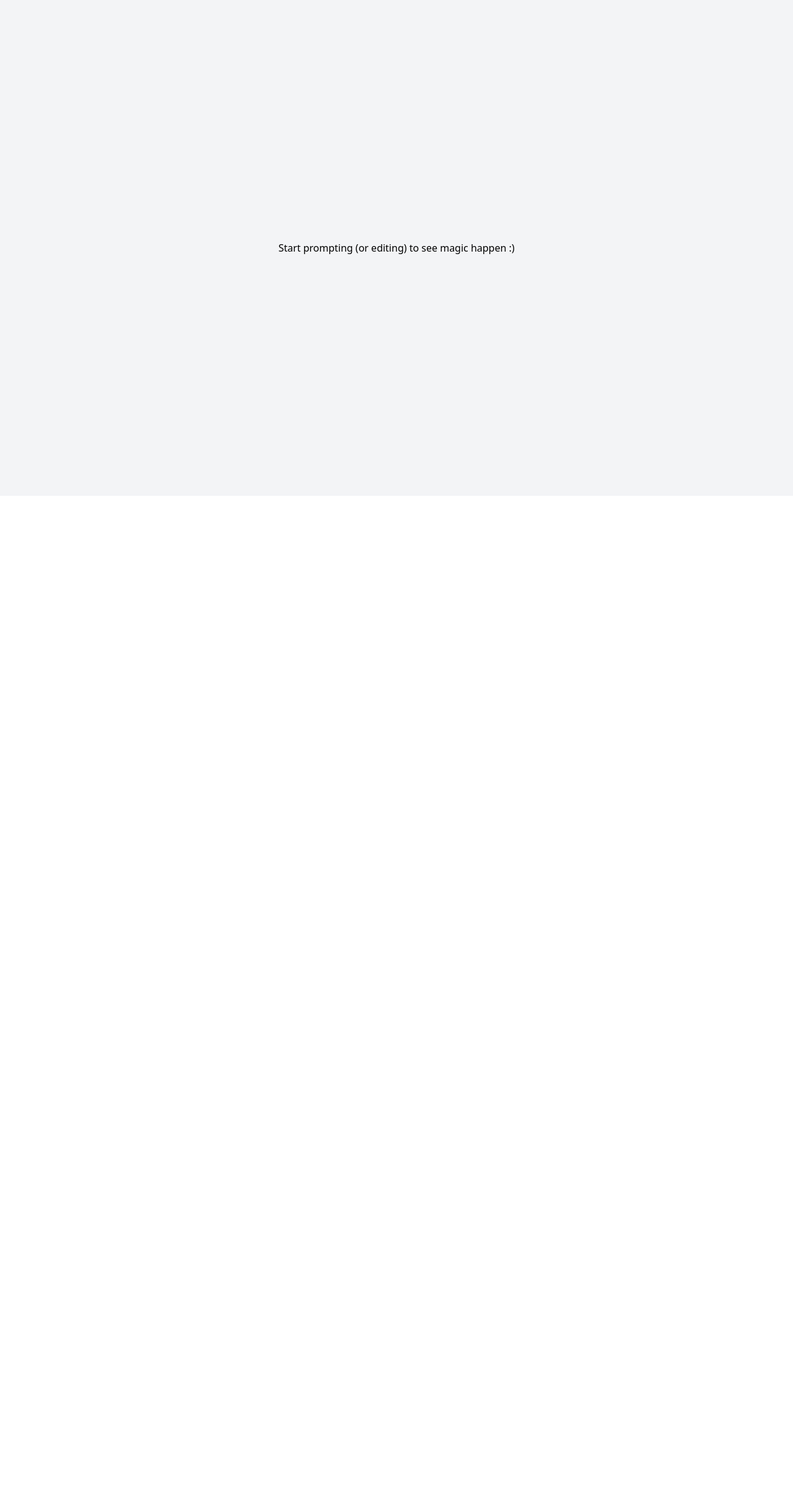
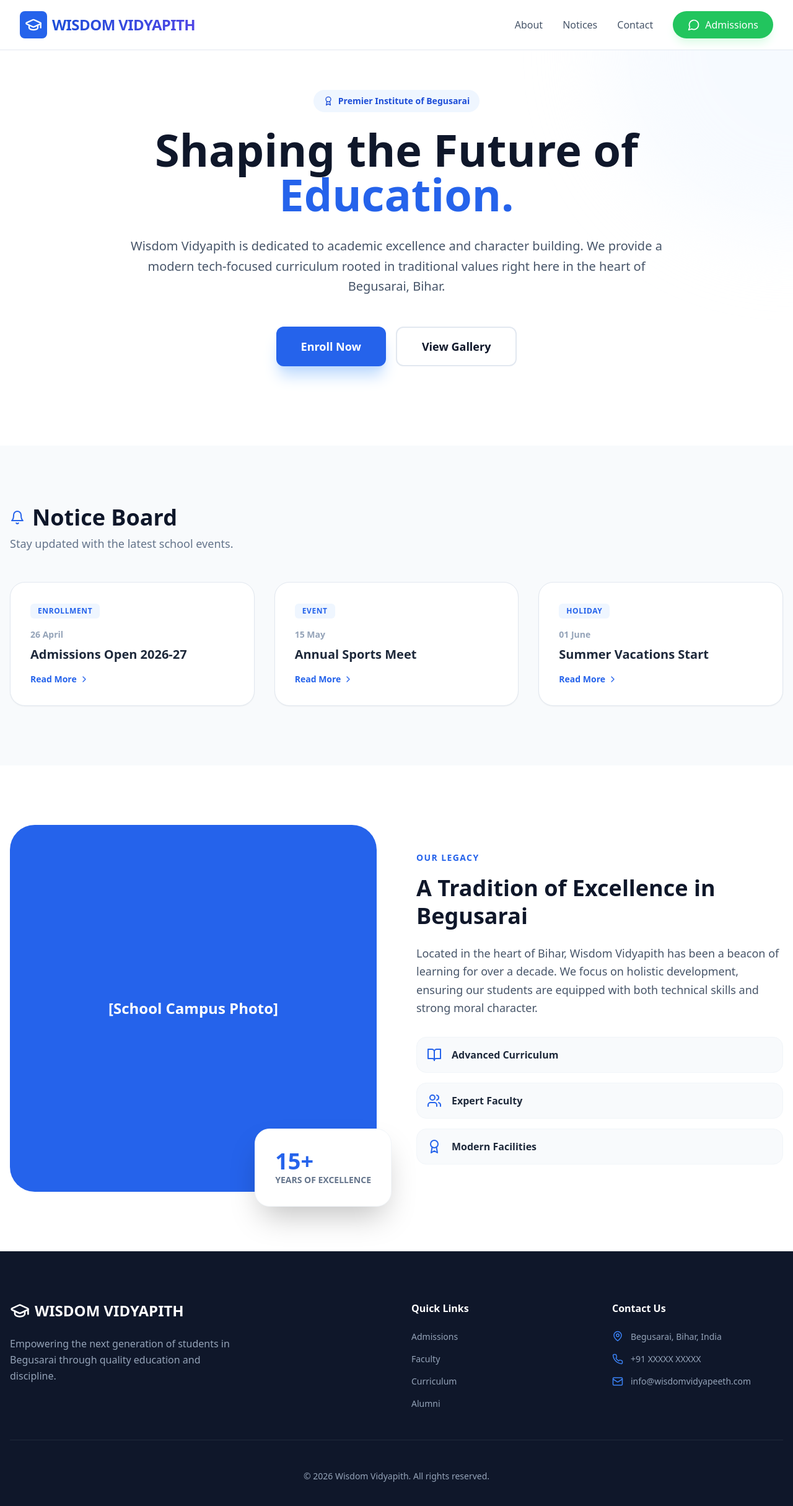
Before and after one commit to divyanshuashudev/wisom-vidyapith, a React (Vite) app: page / in a window 1280 px wide. Shown: the top 2430 px of the page at 62% size. Before the commit the page ends 800 px from the top, so only its background shows below. Built offline with nearby package versions, Linux system fonts and the light colour scheme.

Commit message:
Update App.tsx
this is second change which is supposed to add the frontend required . it will be an upgrade from the white screen.

```diff
--- a/src/App.tsx
+++ b/src/App.tsx
@@ -1,7 +1,201 @@
+import React, { useState, useEffect } from 'react';
+import {
+  GraduationCap,
+  BookOpen,
+  Users,
+  Bell,
+  MapPin,
+  Phone,
+  Mail,
+  MessageCircle,
+  ChevronRight,
+  Award
+} from 'lucide-react';
+
 function App() {
   return (
-    <div className="min-h-screen bg-gray-100 flex items-center justify-center">
-      <p>Start prompting (or editing) to see magic happen :)</p>
+    <div className="min-h-screen bg-slate-50 font-sans text-slate-900">
+      {/* Navigation */}
+      <nav className="sticky top-0 z-50 bg-white/90 backdrop-blur-md border-b border-slate-200">
+        <div className="max-w-7xl mx-auto px-4 sm:px-6 lg:px-8">
+          <div className="flex justify-between h-20 items-center">
+            <div className="flex items-center gap-2">
+              <div className="bg-blue-600 p-2 rounded-lg">
+                <GraduationCap className="text-white" size={28} />
+              </div>
+              <span className="text-2xl font-black tracking-tight bg-gradient-to-r from-blue-700 to-indigo-600 bg-clip-text text-transparent">
+                WISDOM VIDYAPITH
+              </span>
+            </div>
+
+            <div className="hidden md:flex items-center gap-8 font-medium text-slate-600">
+              <a href="#about" className="hover:text-blue-600 transition-colors">About</a>
+              <a href="#notices" className="hover:text-blue-600 transition-colors">Notices</a>
+              <a href="#contact" className="hover:text-blue-600 transition-colors">Contact</a>
+              <a
+                href="https://wa.me/91XXXXXXXXXX"
+                className="flex items-center gap-2 bg-green-500 hover:bg-green-600 text-white px-6 py-2.5 rounded-full shadow-lg shadow-green-100 transition-all transform hover:-translate-y-0.5"
+              >
+                <MessageCircle size={20} />
+                Admissions
+              </a>
+            </div>
+          </div>
+        </div>
+      </nav>
+
+      {/* Hero Section */}
+      <header className="relative bg-white pt-16 pb-32 overflow-hidden">
+        <div className="max-w-7xl mx-auto px-4 sm:px-6 lg:px-8 relative z-10">
+          <div className="text-center max-w-4xl mx-auto">
+            <div className="inline-flex items-center gap-2 bg-blue-50 text-blue-700 px-4 py-2 rounded-full text-sm font-bold mb-6">
+              <Award size={16} />
+              Premier Institute of Begusarai
+            </div>
+            <h1 className="text-5xl md:text-7xl font-black text-slate-900 mb-8 leading-[1.1]">
+              Shaping the Future of <span className="text-blue-600">Education.</span>
+            </h1>
+            <p className="text-xl text-slate-600 mb-12 leading-relaxed">
+              Wisdom Vidyapith is dedicated to academic excellence and character building.
+              We provide a modern tech-focused curriculum rooted in traditional values
+              right here in the heart of Begusarai, Bihar.
+            </p>
+            <div className="flex flex-wrap justify-center gap-4">
+              <button className="bg-blue-600 hover:bg-blue-700 text-white px-10 py-4 rounded-xl font-bold text-lg shadow-xl shadow-blue-200 transition-all">
+                Enroll Now
+              </button>
+              <button className="bg-white border-2 border-slate-200 hover:border-blue-600 px-10 py-4 rounded-xl font-bold text-lg transition-all">
+                View Gallery
+              </button>
+            </div>
+          </div>
+        </div>
+        <div className="absolute top-0 right-0 -translate-y-1/2 translate-x-1/2 w-[600px] h-[600px] bg-blue-50 rounded-full blur-3xl opacity-50"></div>
+      </header>
+
+      {/* Notice Board Section */}
+      <section id="notices" className="py-24 bg-slate-50">
+        <div className="max-w-7xl mx-auto px-4">
+          <div className="flex items-end justify-between mb-12">
+            <div>
+              <h2 className="text-4xl font-black text-slate-900 flex items-center gap-3">
+                <Bell className="text-blue-600" />
+                Notice Board
+              </h2>
+              <p className="text-slate-500 mt-2 text-lg">Stay updated with the latest school events.</p>
+            </div>
+          </div>
+
+          <div className="grid md:grid-cols-3 gap-8">
+            {[
+              { date: '26 April', title: 'Admissions Open 2026-27', tag: 'Enrollment' },
+              { date: '15 May', title: 'Annual Sports Meet', tag: 'Event' },
+              { date: '01 June', title: 'Summer Vacations Start', tag: 'Holiday' }
+            ].map((notice, index) => (
+              <div key={index} className="bg-white p-8 rounded-3xl border border-slate-200 shadow-sm hover:shadow-xl transition-all group">
+                <span className="inline-block px-3 py-1 bg-blue-50 text-blue-600 text-xs font-bold rounded-md mb-4 uppercase tracking-wider">
+                  {notice.tag}
+                </span>
+                <p className="text-sm font-bold text-slate-400 mb-2">{notice.date}</p>
+                <h4 className="text-xl font-bold text-slate-800 mb-4 group-hover:text-blue-600 transition-colors">
+                  {notice.title}
+                </h4>
+                <button className="text-blue-600 font-bold flex items-center gap-1 text-sm">
+                  Read More <ChevronRight size={16} />
+                </button>
+              </div>
+            ))}
+          </div>
+        </div>
+      </section>
+
+      {/* About Section */}
+      <section id="about" className="py-24 bg-white">
+        <div className="max-w-7xl mx-auto px-4 grid md:grid-cols-2 gap-16 items-center">
+          <div className="relative">
+            <div className="aspect-square bg-slate-200 rounded-[40px] overflow-hidden">
+               {/* Replace with school image later */}
+               <div className="w-full h-full flex items-center justify-center bg-blue-600 text-white p-20 text-center font-bold text-2xl">
+                 [School Campus Photo]
+               </div>
+            </div>
+            <div className="absolute -bottom-6 -right-6 bg-white p-8 rounded-3xl shadow-2xl border border-slate-100">
+              <p className="text-4xl font-black text-blue-600">15+</p>
+              <p className="text-slate-500 font-bold text-sm uppercase">Years of Excellence</p>
+            </div>
+          </div>
+
+          <div>
+            <h3 className="text-blue-600 font-bold uppercase tracking-widest text-sm mb-4">Our Legacy</h3>
+            <h2 className="text-4xl font-black text-slate-900 mb-6 leading-tight">
+              A Tradition of Excellence in Begusarai
+            </h2>
+            <p className="text-lg text-slate-600 mb-8 leading-relaxed">
+              Located in the heart of Bihar, Wisdom Vidyapith has been a beacon of learning for over a decade.
+              We focus on holistic development, ensuring our students are equipped with both
+              technical skills and strong moral character.
+            </p>
+            <div className="space-y-4">
+              {[
+                { icon: <BookOpen />, title: 'Advanced Curriculum' },
+                { icon: <Users />, title: 'Expert Faculty' },
+                { icon: <Award />, title: 'Modern Facilities' }
+              ].map((item, i) => (
+                <div key={i} className="flex items-center gap-4 p-4 rounded-2xl bg-slate-50 border border-slate-100">
+                  <div className="text-blue-600">{item.icon}</div>
+                  <span className="font-bold text-slate-800">{item.title}</span>
+                </div>
+              ))}
+            </div>
+          </div>
+        </div>
+      </section>
+
+      {/* Footer / Contact */}
+      <footer id="contact" className="bg-slate-900 text-slate-400 py-20 px-4">
+        <div className="max-w-7xl mx-auto grid md:grid-cols-4 gap-12">
+          <div className="col-span-2">
+            <div className="flex items-center gap-2 mb-6 text-white">
+              <GraduationCap size={32} />
+              <span className="text-2xl font-black">WISDOM VIDYAPITH</span>
+            </div>
+            <p className="max-w-sm mb-8 leading-relaxed">
+              Empowering the next generation of students in Begusarai through quality education and discipline.
+            </p>
+          </div>
+
+          <div>
+            <h5 className="text-white font-bold mb-6">Quick Links</h5>
+            <ul className="space-y-4 text-sm">
+              <li><a href="#" className="hover:text-blue-400 transition-colors">Admissions</a></li>
+              <li><a href="#" className="hover:text-blue-400 transition-colors">Faculty</a></li>
+              <li><a href="#" className="hover:text-blue-400 transition-colors">Curriculum</a></li>
+              <li><a href="#" className="hover:text-blue-400 transition-colors">Alumni</a></li>
+            </ul>
+          </div>
+
+          <div>
+            <h5 className="text-white font-bold mb-6">Contact Us</h5>
+            <div className="space-y-4 text-sm">
+              <div className="flex items-start gap-3">
+                <MapPin size={18} className="text-blue-500 shrink-0" />
+                <span>Begusarai, Bihar, India</span>
+              </div>
+              <div className="flex items-center gap-3">
+                <Phone size={18} className="text-blue-500 shrink-0" />
+                <span>+91 XXXXX XXXXX</span>
+              </div>
+              <div className="flex items-center gap-3">
+                <Mail size={18} className="text-blue-500 shrink-0" />
+                <span>info@wisdomvidyapeeth.com</span>
+              </div>
+            </div>
+          </div>
+        </div>
+        <div className="max-w-7xl mx-auto pt-12 mt-12 border-t border-slate-800 text-center text-sm">
+          © 2026 Wisdom Vidyapith. All rights reserved.
+        </div>
+      </footer>
     </div>
   );
 }
```
